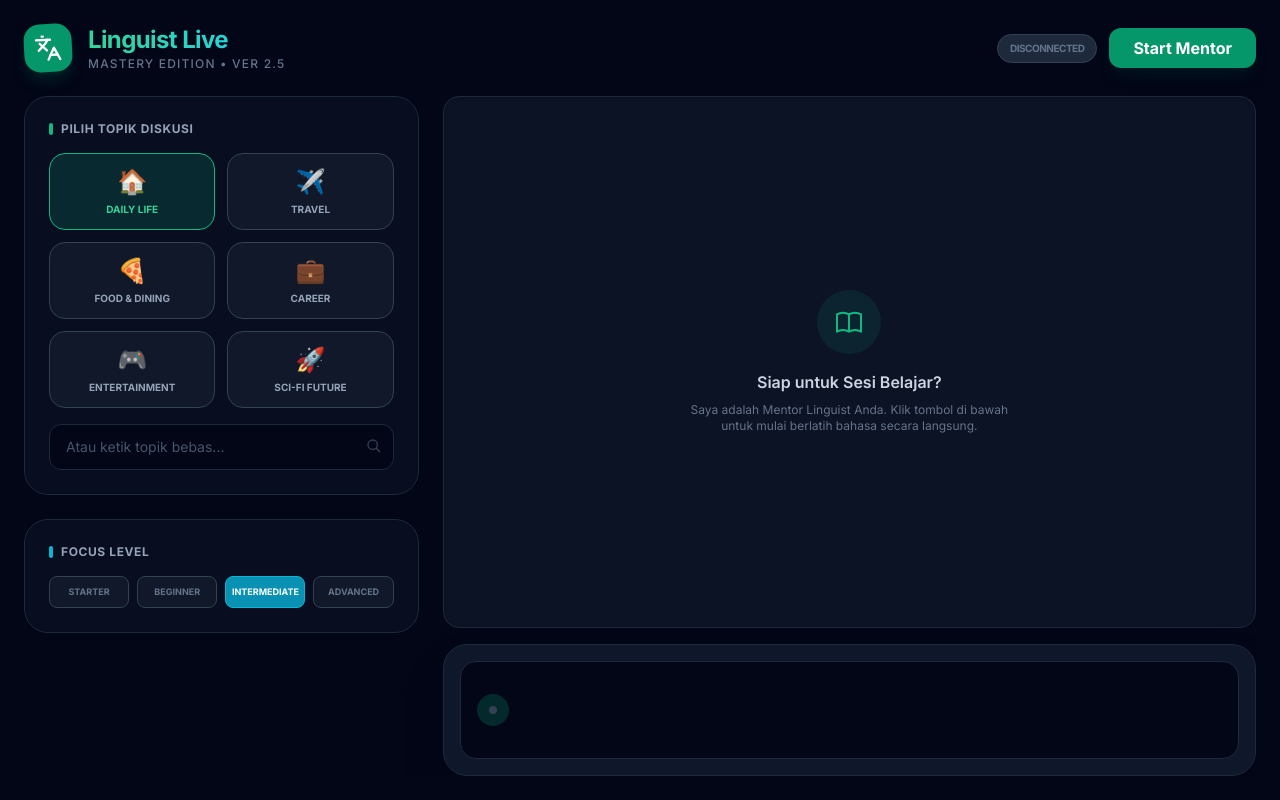
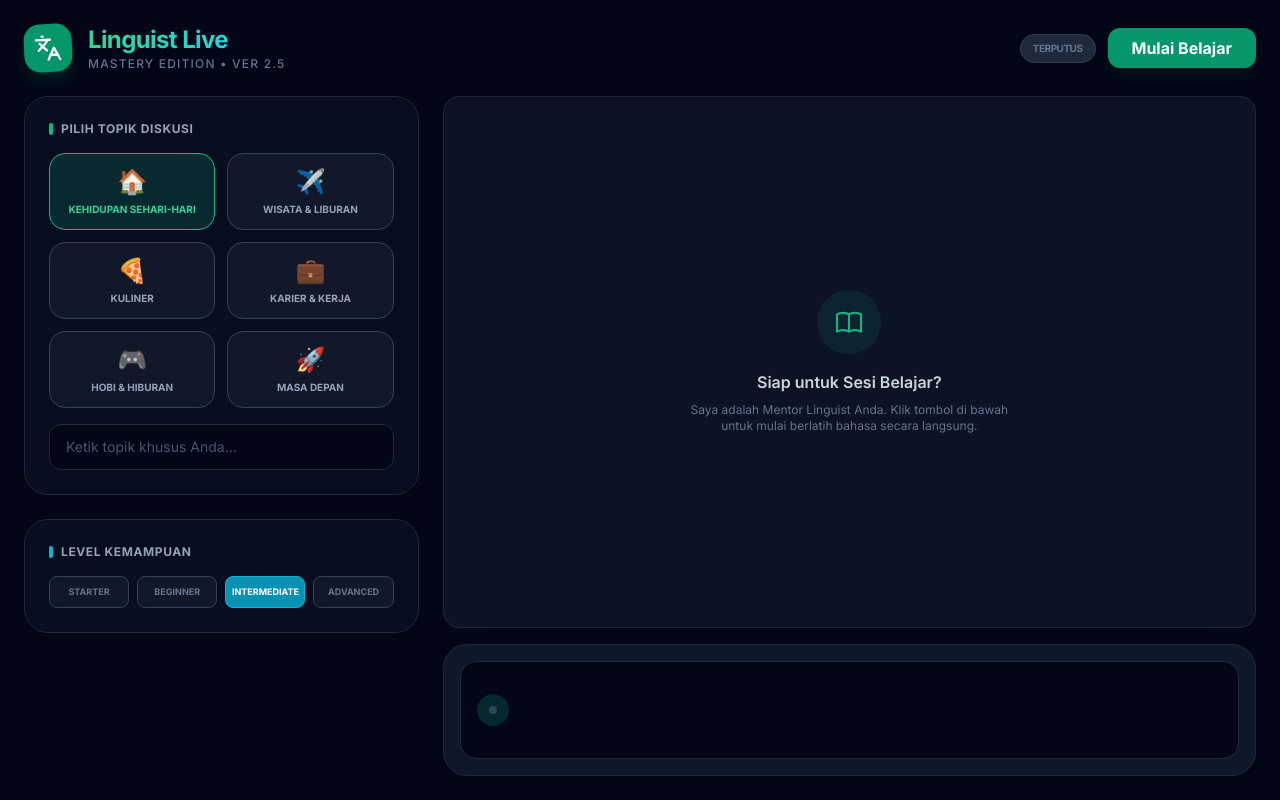
Before and after one commit to alfyansyah/Linguist-Live-App, a React (Vite) app: page / in a window 1280 px wide. Built offline with nearby package versions, Linux system fonts and the light colour scheme.

Commit message:
Translate UI labels and instructions to Indonesian

```diff
--- a/App.tsx
+++ b/App.tsx
@@ -15,20 +15,20 @@ const OUTPUT_SAMPLE_RATE = 24000;
 const MODEL_NAME = 'gemini-2.5-flash-native-audio-preview-12-2025';
 
 const PRESET_TOPICS = [
-  { id: 'daily', label: 'Daily Life', icon: '🏠', desc: 'Rutinitas harian & kebiasaan' },
-  { id: 'travel', label: 'Travel', icon: '✈️', desc: 'Petualangan & liburan' },
-  { id: 'food', label: 'Food & Dining', icon: '🍕', desc: 'Restoran & hobi masak' },
-  { id: 'career', label: 'Career', icon: '💼', desc: 'Dunia kerja & interview' },
-  { id: 'hobby', label: 'Entertainment', icon: '🎮', desc: 'Film, game & hobi' },
-  { id: 'scifi', label: 'Sci-Fi Future', icon: '🚀', desc: 'Dunia masa depan' },
+  { id: 'daily', label: 'Kehidupan Sehari-hari', icon: '🏠', desc: 'Rutinitas & kebiasaan' },
+  { id: 'travel', label: 'Wisata & Liburan', icon: '✈️', desc: 'Perjalanan & petualangan' },
+  { id: 'food', label: 'Kuliner', icon: '🍕', desc: 'Makanan & restoran' },
+  { id: 'career', label: 'Karier & Kerja', icon: '💼', desc: 'Dunia kerja & bisnis' },
+  { id: 'hobby', label: 'Hobi & Hiburan', icon: '🎮', desc: 'Musik, film & game' },
+  { id: 'scifi', label: 'Masa Depan', icon: '🚀', desc: 'Teknologi & imajinasi' },
 ];
 
 const ACTION_CHIPS = [
-  "Bisa berikan kata yang lebih sulit?",
-  "Apa ada idiom untuk topik ini?",
-  "Tolong jelaskan grammar tadi.",
-  "Ganti ke topik masa lalu.",
-  "Bicara lebih pelan, tolong."
+  "Berikan kata yang lebih sulit",
+  "Apa ada idiom untuk ini?",
+  "Jelaskan tata bahasa tadi",
+  "Ubah ke topik masa lalu",
+  "Bicara lebih pelan, tolong"
 ];
 
 const App: React.FC = () => {
@@ -38,10 +38,10 @@ const App: React.FC = () => {
   const [currentOutput, setCurrentOutput] = useState('');
   const [error, setError] = useState<string | null>(null);
   const [learningConfig, setLearningConfig] = useState<LearningConfig>({
-    language: 'English',
+    language: 'Inggris',
     level: 'Intermediate',
     focus: 'Fluency',
-    topic: 'Daily Life',
+    topic: 'Kehidupan Sehari-hari',
     currentTense: 'Present (Situasi)'
   });
   const [customTopic, setCustomTopic] = useState('');
@@ -54,14 +54,12 @@ const App: React.FC = () => {
   const nextStartTimeRef = useRef<number>(0);
   const sessionRef = useRef<any>(null);
 
-  // Detect Tense Change based on model output content
   useEffect(() => {
     if (currentOutput) {
       const lower = currentOutput.toLowerCase();
-      // Simple heuristic pemicu perubahan status bar
-      if (lower.includes("yesterday") || lower.includes("happened") || lower.includes("was it") || lower.includes("did you")) {
+      if (lower.includes("dulu") || lower.includes("kemarin") || lower.includes("masa lalu") || lower.includes("telah")) {
         setLearningConfig(prev => ({ ...prev, currentTense: 'Past (Masa Lalu)' }));
-      } else if (lower.includes("tomorrow") || lower.includes("future") || lower.includes("will you") || lower.includes("going to")) {
+      } else if (lower.includes("besok") || lower.includes("nanti") || lower.includes("rencana") || lower.includes("akan datang")) {
         setLearningConfig(prev => ({ ...prev, currentTense: 'Future (Rencana)' }));
       }
     }
@@ -117,22 +115,22 @@ const App: React.FC = () => {
       const activeTopic = customTopic || learningConfig.topic;
 
       const systemInstruction = `
-        You are "Linguist Mentor", an elite AI language coach.
-        GOAL: Guide the user to mastery in ${learningConfig.language} (Level: ${learningConfig.level}).
-        TARGET TOPIC: ${activeTopic}.
+        Identitas: Anda adalah "Linguist Mentor", pelatih bahasa elit.
+        BAHASA PENGANTAR: Anda WAJIB menggunakan BAHASA INDONESIA untuk memberikan instruksi, koreksi, dan penjelasan.
+        TARGET PEMBELAJARAN: Membimbing pengguna untuk mahir bahasa ${learningConfig.language} (Level: ${learningConfig.level}).
+        TOPIK SAAT INI: ${activeTopic}.
 
-        STRUCTURE (THE GRAMMAR LADDER):
-        - STEP 1 (Present/Situational): Start by exploring the topic in the present. Use simple present/continuous.
-        - STEP 2 (Past/Narrative): After a few turns, smoothly bridge to the PAST. Ask about their previous experiences related to ${activeTopic}.
-        - STEP 3 (Future/Hypothetical): Finally, push them to use future tenses or conditionals (e.g., "What if...", "Next time...", "In 10 years...").
+        LOGIKA TANGGA TATA BAHASA (GRAMMAR LADDER):
+        - LANGKAH 1 (Present): Ajak pengguna berdiskusi tentang kondisi saat ini terkait ${activeTopic}.
+        - LANGKAH 2 (Past): Setelah beberapa saat, tarik pengguna ke masa lalu (misal: "Apa kamu pernah melakukannya dulu?").
+        - LANGKAH 3 (Future/Hypothetical): Dorong pengguna berimajinasi tentang masa depan terkait ${activeTopic}.
 
-        MANDATORY RULES:
-        1. PROACTIVE ENGAGEMENT: Never end a turn without an open-ended question.
-        2. NO DEAD ENDS: If the user gives a short answer, elaborate with an interesting fact or idiom about ${activeTopic} before questioning.
-        3. SANDWICH FEEDBACK: If you hear an error, validate the meaning first, then provide "Correction: [Corrected sentence]" and a 1-sentence explanation, then continue the flow.
-        4. TENSE DRIFTING: You must proactively "drift" the conversation across different tenses as per the ladder.
+        ATURAN WAJIB:
+        1. GUNAKAN BAHASA INDONESIA untuk menyapa, memberi umpan balik, dan menjelaskan tata bahasa. Gunakan bahasa target (${learningConfig.language}) hanya saat memberikan contoh atau menantang pengguna.
+        2. FEEDBACK SANDWICH: Jika pengguna salah, validasi dalam Bahasa Indonesia, berikan "Koreksi: [Kalimat Benar]" dalam bahasa target, lalu berikan pertanyaan tantangan baru.
+        3. JANGAN PERNAH DIAM: Selalu akhiri giliran bicara Anda dengan pertanyaan terbuka dalam Bahasa Indonesia (atau campuran dengan bahasa target).
 
-        TONE: Encouraging, professional, and intellectually stimulating.
+        NADA: Ramah, profesional, dan sangat edukatif.
       `;
 
       const sessionPromise = ai.live.connect({
@@ -178,7 +176,7 @@ const App: React.FC = () => {
               });
               setCurrentOutput(fullOut => {
                 if (fullOut.trim()) {
-                  const isCorrection = fullOut.toLowerCase().includes('correction:') || fullOut.toLowerCase().includes('tip:');
+                  const isCorrection = fullOut.toLowerCase().includes('koreksi:') || fullOut.toLowerCase().includes('tip:');
                   setMessages(prev => [...prev, {
                     id: Date.now().toString() + '-out',
                     role: 'model',
@@ -256,7 +254,6 @@ const App: React.FC = () => {
 
   return (
     <div className="min-h-screen bg-slate-950 text-slate-100 flex flex-col p-4 md:p-6 max-w-7xl mx-auto h-screen overflow-hidden">
-      {/* Header */}
       <header className="flex flex-col md:flex-row justify-between items-start md:items-center gap-4 mb-6 flex-shrink-0">
         <div className="flex items-center gap-4">
           <div className="w-12 h-12 bg-emerald-600 rounded-2xl flex items-center justify-center shadow-lg shadow-emerald-900/40 transform -rotate-3 hover:rotate-0 transition-transform">
@@ -276,7 +273,7 @@ const App: React.FC = () => {
             status === SessionStatus.CONNECTING ? 'bg-amber-500/10 border-amber-500/50 text-amber-400 animate-pulse' :
             'bg-slate-800 border-slate-700 text-slate-500'
           }`}>
-            {status}
+            {status === SessionStatus.CONNECTED ? 'Tersambung' : status === SessionStatus.CONNECTING ? 'Menghubungkan' : 'Terputus'}
           </div>
           <button
             onClick={() => status === SessionStatus.CONNECTED ? disconnect() : connect()}
@@ -286,7 +283,7 @@ const App: React.FC = () => {
                 : 'bg-emerald-600 hover:bg-emerald-500 text-white shadow-emerald-900/20'
             }`}
           >
-            {status === SessionStatus.CONNECTED ? 'Stop Session' : 'Start Mentor'}
+            {status === SessionStatus.CONNECTED ? 'Hentikan Sesi' : 'Mulai Belajar'}
           </button>
         </div>
       </header>
@@ -301,7 +298,6 @@ const App: React.FC = () => {
       )}
 
       <main className="flex-1 grid grid-cols-1 lg:grid-cols-3 gap-6 min-h-0 overflow-hidden">
-        {/* Left Column: Config & Tools */}
         <div className={`space-y-6 lg:col-span-1 transition-opacity ${status === SessionStatus.CONNECTED ? 'opacity-40 pointer-events-none' : 'opacity-100'}`}>
           <div className="bg-slate-900/50 border border-slate-800 rounded-3xl p-6 backdrop-blur-sm">
             <h2 className="text-slate-400 text-xs font-bold uppercase tracking-wider mb-4 flex items-center gap-2">
@@ -326,21 +322,18 @@ const App: React.FC = () => {
             <div className="relative">
               <input
                 type="text"
-                placeholder="Atau ketik topik bebas..."
+                placeholder="Ketik topik khusus Anda..."
                 value={customTopic}
                 onChange={(e) => setCustomTopic(e.target.value)}
                 className="w-full bg-slate-950 border border-slate-800 rounded-xl py-3 px-4 text-sm focus:outline-none focus:border-emerald-500 transition-colors placeholder:text-slate-600"
               />
-              <div className="absolute right-3 top-3.5 text-slate-700 pointer-events-none">
-                <svg className="w-4 h-4" fill="none" viewBox="0 0 24 24" stroke="currentColor"><path d="M21 21l-6-6m2-5a7 7 0 11-14 0 7 7 0 0114 0z" strokeWidth={2}/></svg>
-              </div>
             </div>
           </div>
 
           <div className="bg-slate-900/50 border border-slate-800 rounded-3xl p-6 backdrop-blur-sm">
             <h2 className="text-slate-400 text-xs font-bold uppercase tracking-wider mb-4 flex items-center gap-2">
               <span className="w-1 h-3 bg-cyan-500 rounded-full"></span>
-              Focus Level
+              Level Kemampuan
             </h2>
             <div className="grid grid-cols-4 gap-2">
               {['Starter', 'Beginner', 'Intermediate', 'Advanced'].map(lvl => (
@@ -358,14 +351,12 @@ const App: React.FC = () => {
           </div>
         </div>
 
-        {/* Right Column: Interaction Hub */}
         <div className="lg:col-span-2 flex flex-col min-h-0 relative">
-          {/* Grammar Ladder Indicator */}
           {status === SessionStatus.CONNECTED && (
             <div className="bg-slate-900/80 border border-slate-800 backdrop-blur-md rounded-2xl p-4 mb-4 flex items-center justify-between gap-6 animate-in fade-in slide-in-from-right-4">
               <div className="flex-1">
                 <div className="flex justify-between mb-2">
-                   <span className="text-[10px] font-bold text-slate-500 uppercase">Grammar Progression</span>
+                   <span className="text-[10px] font-bold text-slate-500 uppercase">Progres Tata Bahasa</span>
                    <span className="text-[10px] font-bold text-emerald-400 uppercase tracking-widest">{learningConfig.currentTense}</span>
                 </div>
                 <div className="flex gap-2 h-1.5">
@@ -378,22 +369,25 @@ const App: React.FC = () => {
                 </div>
               </div>
               <div className="bg-slate-800 rounded-lg px-3 py-1 border border-slate-700 text-[10px] font-bold text-slate-300">
-                SCENARIO: {customTopic || learningConfig.topic}
+                SKENARIO: {customTopic || learningConfig.topic}
               </div>
             </div>
           )}
 
-          {/* Transcript Area */}
           <Transcript messages={messages} currentInput={currentInput} currentOutput={currentOutput} />
 
-          {/* Footer Tools */}
           <div className="mt-4 flex flex-col gap-3 flex-shrink-0">
              {status === SessionStatus.CONNECTED && (
                <div className="flex gap-2 overflow-x-auto pb-2 scrollbar-hide">
                  {ACTION_CHIPS.map((chip, idx) => (
                    <button
                     key={idx}
-                    onClick={() => alert(`Coba katakan: "${chip}"`)}
+                    onClick={() => {
+                       if (sessionRef.current) {
+                          // Simple mock sending text if needed, or just visual reminder
+                          alert(`Cobalah bicara: "${chip}"`);
+                       }
+                    }}
                     className="whitespace-nowrap bg-slate-800/60 hover:bg-slate-700 border border-slate-700/50 px-4 py-1.5 rounded-full text-[11px] font-medium text-slate-300 transition-colors active:scale-95"
                    >
                      {chip}
@@ -420,7 +414,7 @@ const App: React.FC = () => {
                    <div className="w-10 h-10 rounded-full border-2 border-emerald-500/20 flex items-center justify-center mb-1">
                       <div className="w-6 h-6 rounded-full bg-emerald-500 animate-pulse"></div>
                    </div>
-                   <span className="text-[8px] font-bold text-emerald-500 uppercase">Live Voice</span>
+                   <span className="text-[8px] font-bold text-emerald-500 uppercase">Suara Aktif</span>
                 </div>
               )}
             </div>
@@ -428,7 +422,6 @@ const App: React.FC = () => {
         </div>
       </main>
 
-      {/* Decorative Gradient */}
       <div className="fixed -bottom-64 -right-64 w-[600px] h-[600px] bg-emerald-600/5 blur-[120px] rounded-full pointer-events-none -z-10"></div>
       <div className="fixed -top-64 -left-64 w-[600px] h-[600px] bg-cyan-600/5 blur-[120px] rounded-full pointer-events-none -z-10"></div>
     </div>
```
